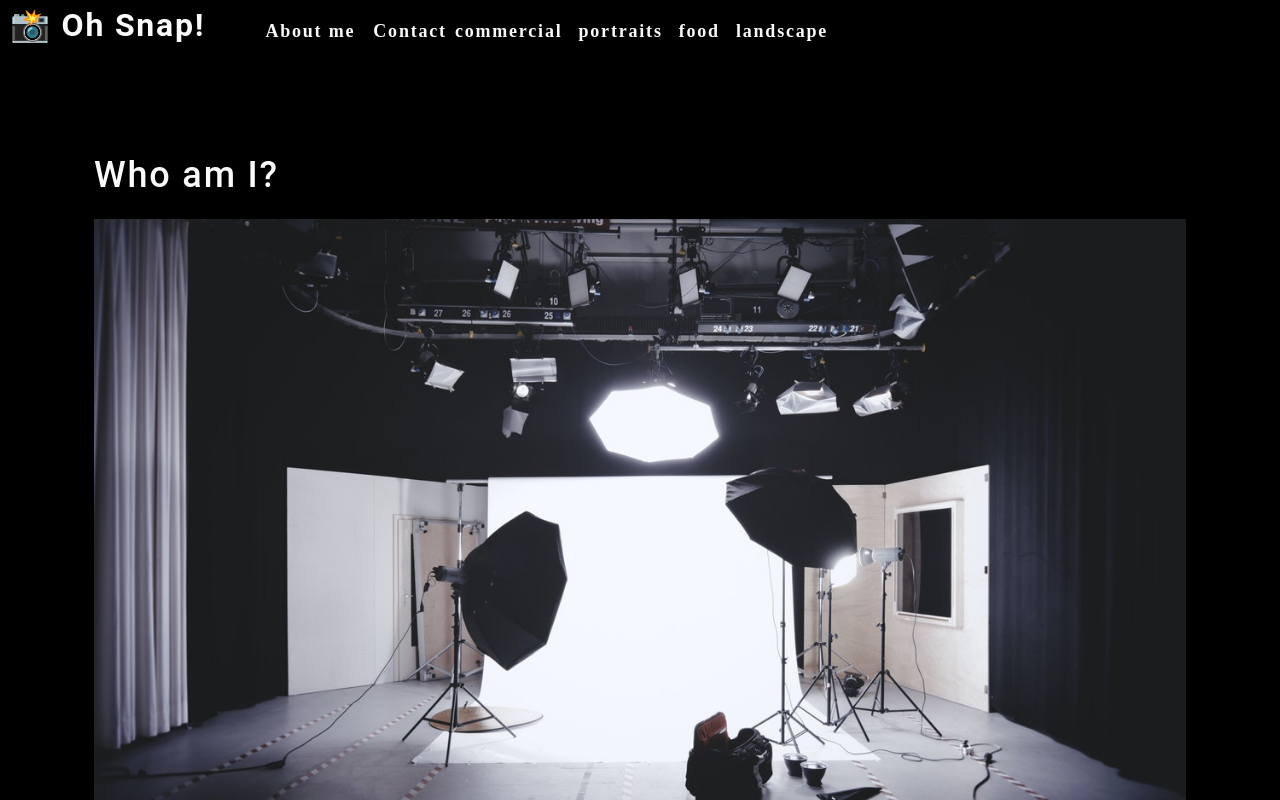
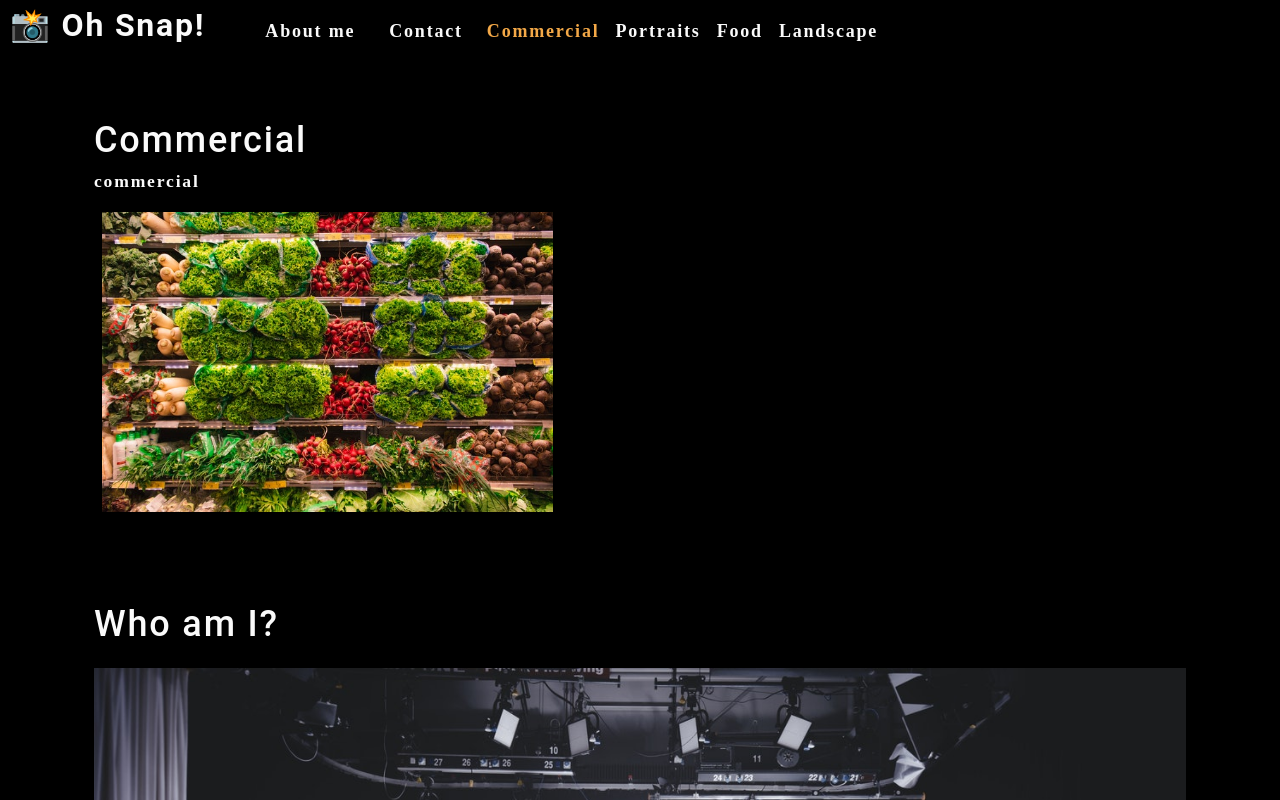
Before and after one commit to mariamv29/photo-port, a React (Create React App) app: page / in a window 1280 px wide. Shown: the top 800 px of the page. Built offline with nearby package versions, Linux system fonts and the light colour scheme.

Commit message:
useState

```diff
--- a/src/App.js
+++ b/src/App.js
@@ -1,14 +1,33 @@
-import React from 'react';
+import React, { useState } from 'react';
+import Nav from './components/Nav';
 import About from './components/About';
-import Nav from './components/Nav'
-import './App.css';
+import Gallery from './components/Gallery';
 
 function App() {
+  const [categories] = useState([
+    {
+      name: 'commercial',
+      description: 'Photos of grocery stores, food trucks, and other commercial projects',
+    },
+    { name: 'portraits', description: 'Portraits of people in my life' },
+    { name: 'food', description: 'Delicious delicacies' },
+    { name: 'landscape', description: 'Fields, farmhouses, waterfalls, and the beauty of nature' },
+  ]);
+
+  const [currentCategory, setCurrentCategory] = useState(categories[0]);
+
   return (
     <div>
-      <Nav></Nav>
+      <Nav
+        categories={categories}
+        setCurrentCategory={setCurrentCategory}
+        currentCategory={currentCategory}
+      ></Nav>
       <main>
-        <About></About>
+        <div>
+          <Gallery></Gallery>
+          <About></About>
+        </div>
       </main>
     </div>
   );
--- /dev/null
+++ b/src/components/Gallery/index.js
@@ -0,0 +1,25 @@
+import React from "react";
+import { capitalizeFirstLetter } from '../../utils/helpers';
+import photo from "../../assets/small/commercial/0.jpg";
+
+function Gallery(props) {
+  const currentCategory = {
+    name: "commercial",
+    description:
+      "Photos of grocery stores, food trucks, and other commercial projects",
+  };
+  return (
+    <section>
+      <h1>{capitalizeFirstLetter(currentCategory.name)}</h1>
+      <p>{currentCategory.name}</p>
+      <div className="flex-row">
+          <img
+          src={photo}
+          alt="Commercial Example"
+          className="img-thumbnail mx-1"
+          />
+      </div>
+    </section>
+  );
+}
+export default Gallery;
--- a/src/components/Nav/index.js
+++ b/src/components/Nav/index.js
@@ -1,44 +1,44 @@
-import React from "react";
+import React from 'react';
+import { capitalizeFirstLetter } from '../../utils/helpers';
 
-function Nav() {
-  const categories = [
-    {
-      name: "commercial",
-      description:
-        "Photos of grocery stores, food trucks, and other commercial projects",
-    },
-    { name: "portraits", description: "Portraits of people in my life" },
-    { name: "food", description: "Delicious delicacies" },
-    {
-      name: "landscape",
-      description: "Fields, farmhouses, waterfalls, and the beauty of nature",
-    },
-  ];
-  function categorySelected(name) {
-    console.log(`${name} clicked`)
-  }
+function Nav(props) {
+  const {
+    categories = [],
+    setCurrentCategory,
+    currentCategory,
+  } = props;
+
   return (
-    <header data-testid="header" className="flex-row px-1">
+    <header className="flex-row px-1">
       <h2>
-        <a href="/">
-          <span role="img" aria-label="camera">
-            {" "}
-            📸
-          </span>{" "}
-          Oh Snap!
+        <a data-testid="link" href="/">
+          <span role="img" aria-label="camera"> 📸</span> Oh Snap!
         </a>
       </h2>
       <nav>
         <ul className="flex-row">
           <li className="mx-2">
-            <a href="#about">About me</a>
+            <a data-testid="about" href="#about">
+              About me
+            </a>
           </li>
-          <li>
+          <li className="mx-2">
             <span>Contact</span>
           </li>
           {categories.map((category) => (
-            <li className="mx-1" key={category.name}>
-              <span onClick={categorySelected}>{category.name}</span>
+            <li
+              className={`mx-1 ${
+                currentCategory.name === category.name && 'navActive'
+                }`}
+              key={category.name}
+            >
+              <span
+                onClick={() => {
+                  setCurrentCategory(category)
+                }}
+              >
+                {capitalizeFirstLetter(category.name)}
+              </span>
             </li>
           ))}
         </ul>
```
